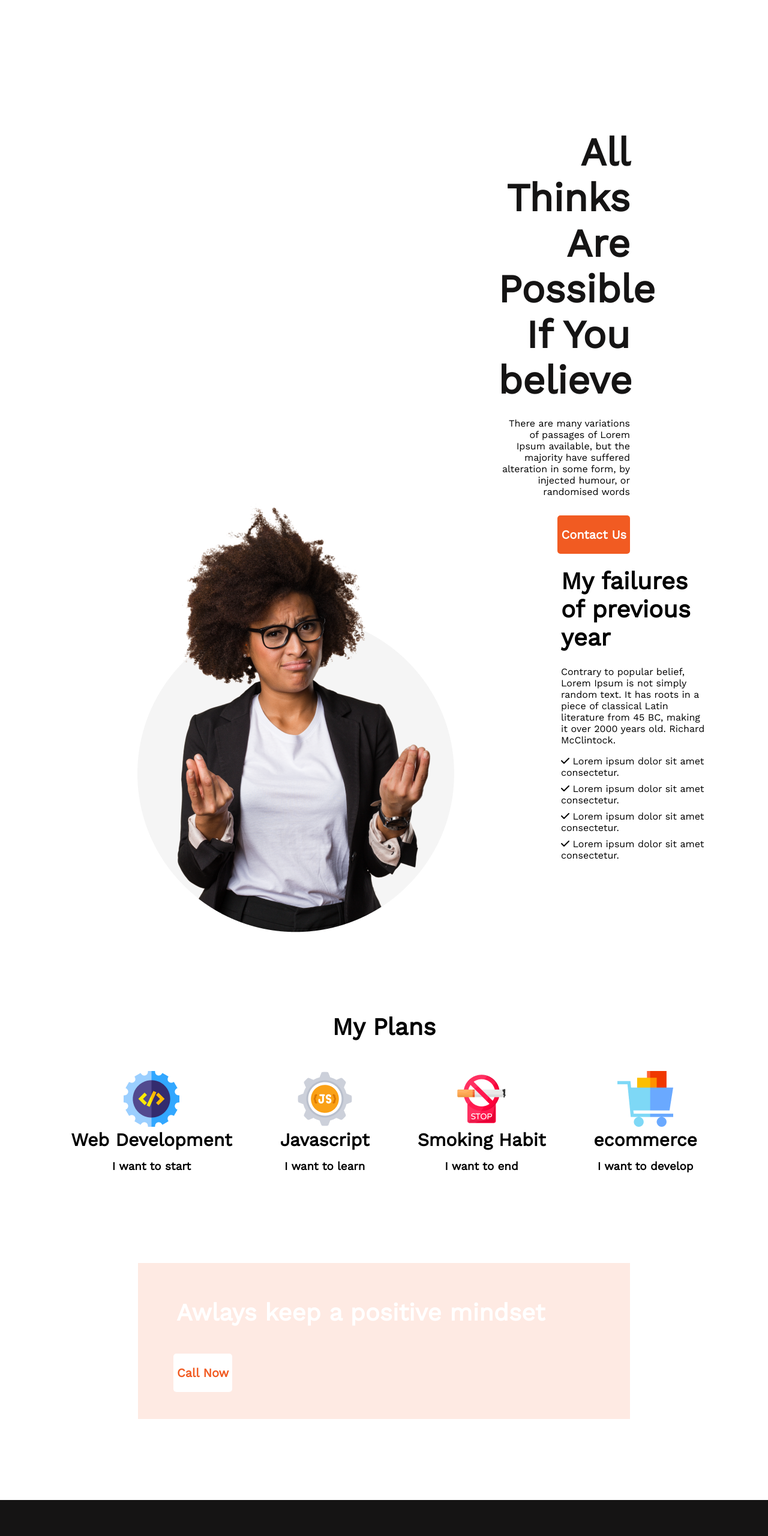
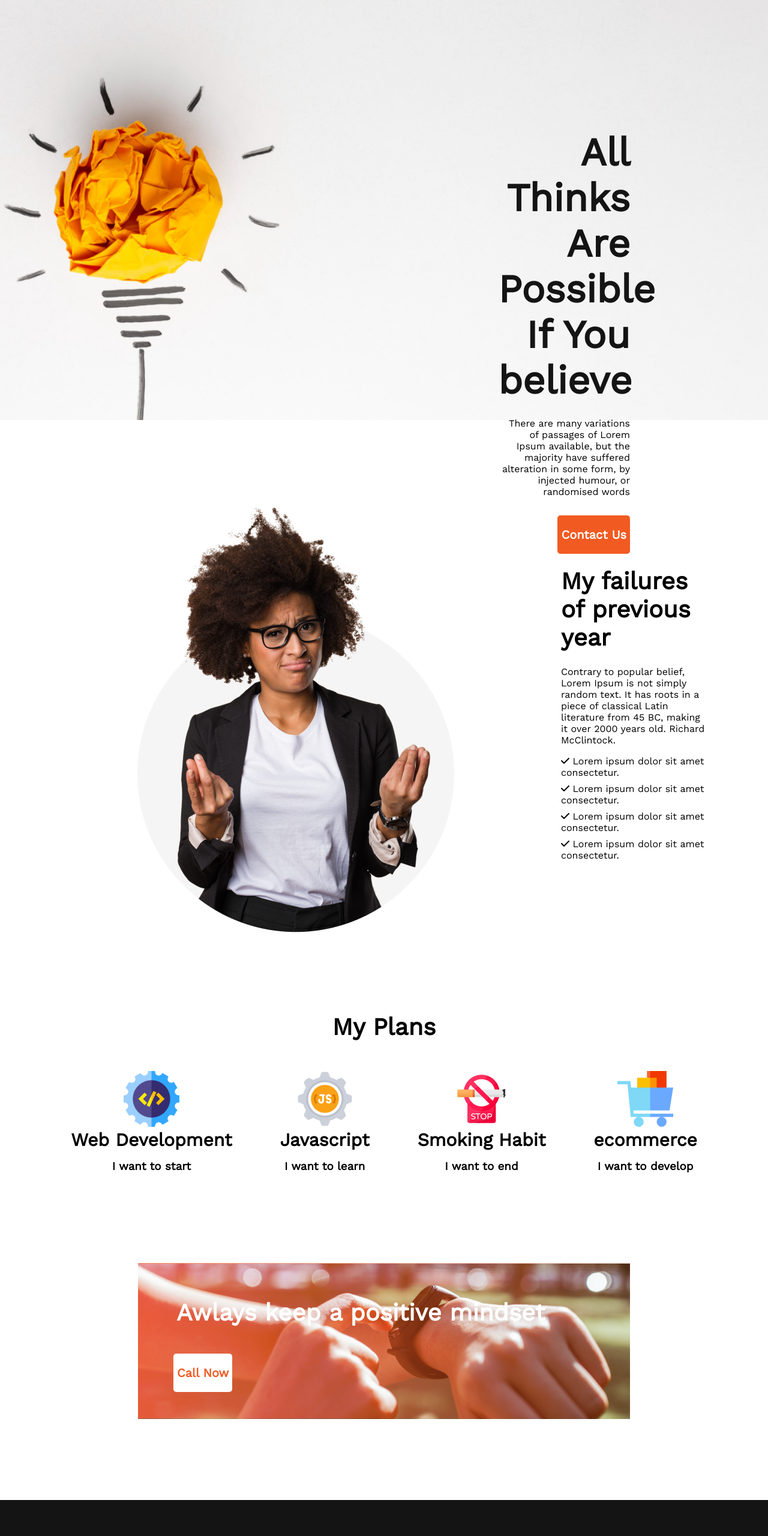
Before and after one commit to maufdev09/mileston1-portfolio-project, a plain HTML site: page index.html in a window 1280 px wide. Shown: the top 2560 px of the page at 60% size. Drawn offline with nearby package versions, Linux system fonts and the light colour scheme.

Commit message:
remove . from bacground url

```diff
--- a/styles/style.css
+++ b/styles/style.css
@@ -5,7 +5,7 @@
 }
 /* hero-section */
 .hero-section{
-    background-image: url(./images/banner/banner1.png);
+    background-image: url("/images/banner/banner1.png");
     background-repeat: no-repeat;
     background-size: cover;
     background-position: bottom right,left;
@@ -120,7 +120,7 @@
 
  }
  .allways-info{
-    background-image: url("./images/watch.png") , url(./images/gradient2.png) ;
+    background-image: url("/images/watch.png") , url("/images/gradient2.png") ;
             background-blend-mode:lighten;
             background-size: cover;
             background-position: center;
```
